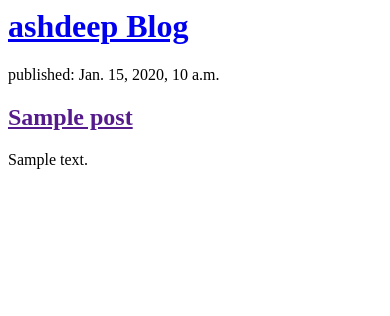
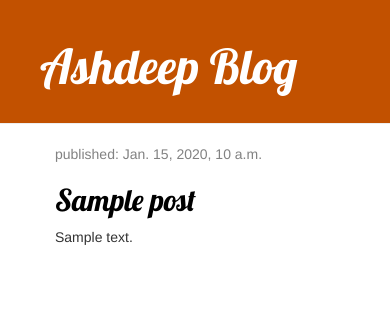
Before and after one commit to ashdeepupadhyay/blog-post-learn, a Django app: page / in a window 390 px wide. Shown: the top 316 px of the page. Run offline with Django 3.2, Linux system fonts and the light colour scheme; tables that the repository leaves empty hold one stand-in row (values such as "Sample post"); some libraries are stand-ins or nearby versions.

Commit message:
adding the css and making it look good

```diff
--- /dev/null
+++ b/mysite/blog/static/css/blog.css
@@ -0,0 +1,46 @@
+.page-header {
+    background-color: #C25100;
+    margin-top: 0;
+    padding: 20px 20px 20px 40px;
+}
+
+.page-header h1, .page-header h1 a, .page-header h1 a:visited, .page-header h1 a:active {
+    color: #ffffff;
+    font-size: 36pt;
+    text-decoration: none;
+}
+
+.content {
+    margin-left: 40px;
+}
+
+h1, h2, h3, h4 {
+    font-family: 'Lobster', cursive;
+}
+
+.date {
+    color: #828282;
+}
+
+.save {
+    float: right;
+}
+
+.post-form textarea, .post-form input {
+    width: 100%;
+}
+
+.top-menu, .top-menu:hover, .top-menu:visited {
+    color: #ffffff;
+    float: right;
+    font-size: 26pt;
+    margin-right: 20px;
+}
+
+.post {
+    margin-bottom: 70px;
+}
+
+.post h2 a, .post h2 a:visited {
+    color: #000000;
+}
--- a/mysite/blog/templates/blog/post_list.html
+++ b/mysite/blog/templates/blog/post_list.html
@@ -1,20 +1,35 @@
+{% load static %}
+
 <html>
     <head>
         <title>ashdeep blog</title>
+        <link rel="stylesheet" href="//maxcdn.bootstrapcdn.com/bootstrap/3.2.0/css/bootstrap.min.css">
+        <link rel="stylesheet" href="//maxcdn.bootstrapcdn.com/bootstrap/3.2.0/css/bootstrap-theme.min.css">
+        <link href="//fonts.googleapis.com/css?family=Lobster&subset=latin,latin-ext" rel="stylesheet" type="text/css">
+        <link rel="stylesheet" href="{% static 'css/blog.css' %}">
+
     </head>
     <body>
-        <div>
-            <h1><a href="/">ashdeep Blog</a></h1>
+        <div class="page-header">
+            <h1><a href="/">Ashdeep Blog</a></h1>
         </div>
 
-        <div>
-            {% for post in posts %}
-            <div>
-                <p>published: {{ post.published_date }}</p>
-                <h2><a href="">{{ post.title }}</a></h2>
-                <p>{{ post.text|linebreaksbr }}</p>
+        <div class="content container">
+            <div class="row">
+                <div class="col-md-8">
+                    {% for post in posts %}
+                        <div class="post">
+                            <div class="date">
+                                <p>published: {{ post.published_date }}</p>
+                            </div>
+                            <h2><a href="">{{ post.title }}</a></h2>
+                            <p>{{ post.text|linebreaksbr }}</p>
+                        </div>
+                    {% endfor %}
+                </div>
             </div>
-            {% endfor %}
         </div>
+
+
     </body>
 </html>
```
